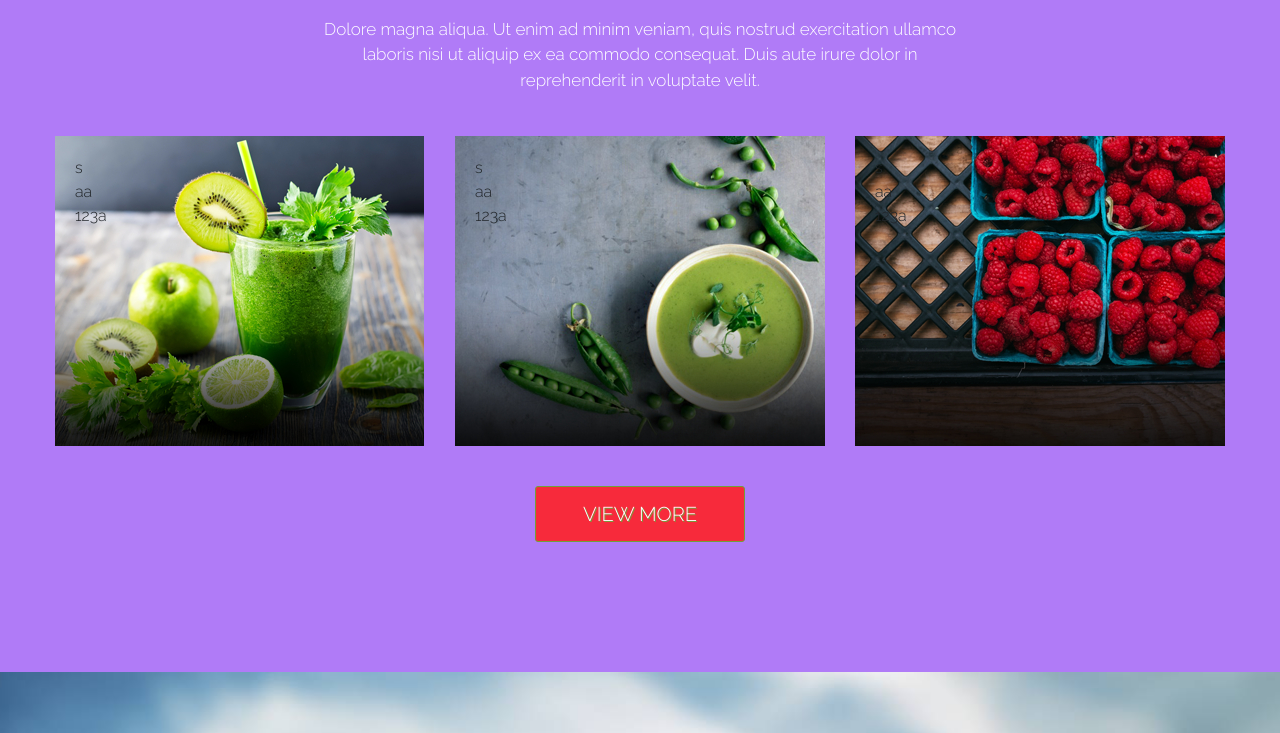
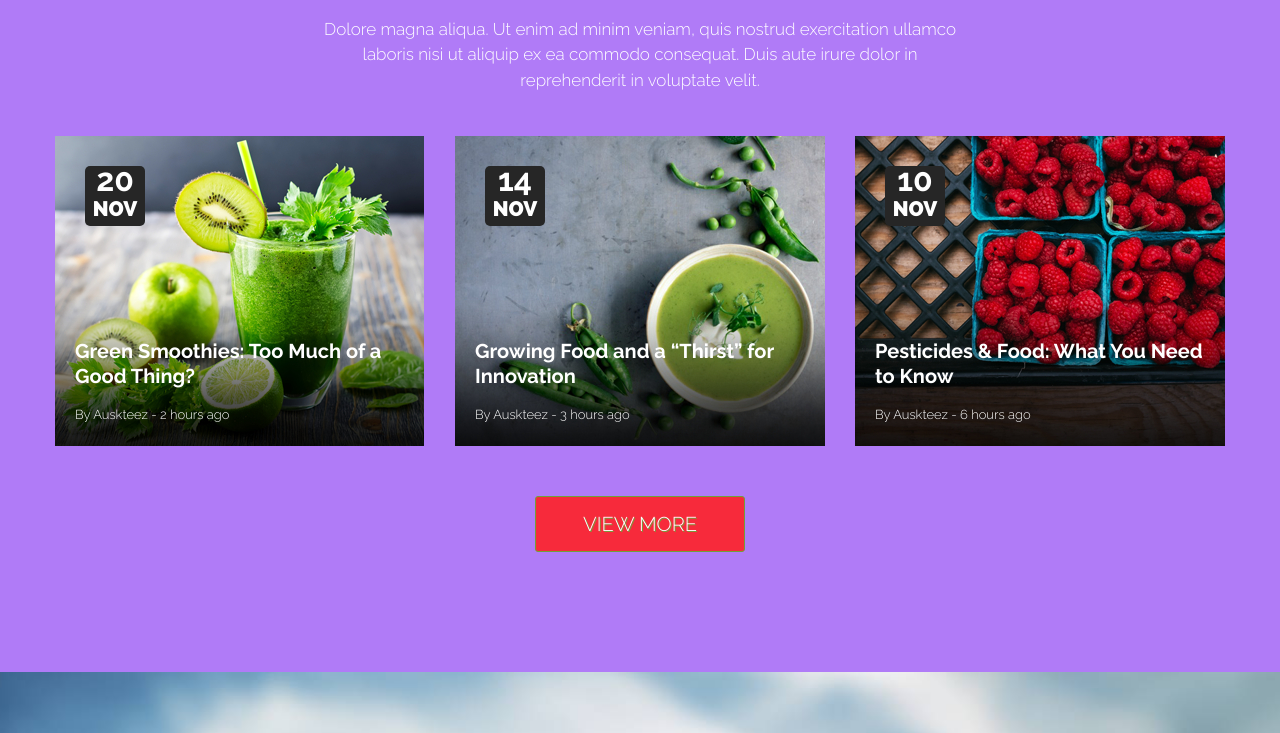
Before and after one commit to PanKreska/LP, a website built with webpack: page src/tasks/2.html in a window 1280 px wide. Shown: the part 4460-5193 px from the top of the page. Built offline with nearby package versions, Linux system fonts and the light colour scheme.

Commit message:
update-blog

```diff
--- a/src/tasks/2.html
+++ b/src/tasks/2.html
@@ -182,23 +182,34 @@
                 </div>
                 <div class="col-md-4">
                                 <div class="post -one">
-                                    <div class="date--post"><img src="" alt="">s</div>
-                                    <div class="post--title">aa</div>
-                                    <div class="post--autor">123a</div>
+                                    <div class="post--date">
+                                        <div class="day">20</div>
+                                        <div class="month">NOV</div>
+                                    </div>
+                                    <div class="post--title">Green Smoothies: Too Much of a Good Thing?
+                                    </div>
+                                    <div class="post--autor">By Auskteez - 2 hours ago
+                                    </div>
                                 </div>
                 </div>
                 <div class="col-md-4">
                                 <div class="post -two">
-                                    <div class="date--post"><img src="" alt="">s</div>
-                                    <div class="post--title">aa</div>
-                                    <div class="post--autor">123a</div>
+                                    <div class="post--date">
+                                        <div class="day">14</div>
+                                        <div class="month">NOV</div>
+                                    </div>
+                                    <div class="post--title">Growing Food and a “Thirst” for Innovation</div>
+                                    <div class="post--autor">By Auskteez - 3 hours ago</div>
                             </div>
                 </div>
                 <div class="col-md-4">
                                 <div class="post -three">
-                                    <div class="date--post"><img src="" alt="">s</div>
-                                    <div class="post--title">aa</div>
-                                    <div class="post--autor">123a</div>
+                                    <div class="post--date">
+                                        <div class="day">10</div>
+                                        <div class="month">NOV</div>
+                                    </div>
+                                    <div class="post--title">Pesticides & Food: What You Need to Know</div>
+                                    <div class="post--autor">By Auskteez - 6 hours ago</div>
                                 </div>
                 </div>
                 <div class="col-md-12">
--- a/src/tasks/task2/defaultStyles.scss
+++ b/src/tasks/task2/defaultStyles.scss
@@ -304,6 +304,9 @@
     width: 100%;
     background-repeat: no-repeat;
     padding: 20px;
+    color: var(--white);
+    display: flex;
+    flex-direction: column;
     &.-one {
         background-image: url('./tasks/task2/img/kiwi.jpg');
     }
@@ -314,14 +317,45 @@
         background-image: url('./tasks/task2/img/rasp.jpg');
     }
 }
-.date--post {
+.post--date {
+    border-radius: 5px;
+    background-color: #262626;
+    width: 60px;
+    height: 60px;
+    display: flex;
+    flex-direction: column;
+    justify-content: center;
+    align-items: center;
+    position: relative;
+    left: 10px;
+    top: 10px;
 
+    >.day {
+        font-family: var(--fontTask2);
+        font-weight: var(--font-weight-bold);
+        font-size: 32px;
+        margin-top: -11px;
+    }
+    >.month {
+        font-family: var(--fontTask2Title);
+        font-size: 21px;
+        margin-top: -11px;
+    }
 }
 .post--title {
-
+    font-family: var(--fontTask2);
+    font-weight: var(--font-weight-bold);
+    font-size: 20px;
+    line-height: 25px;
+    position: relative;
+    top: 123px;
 }
 .post--autor  {
-
+    font-family: var(--fontTask2);
+    font-weight: var(--font-weight-light);
+    font-size: 13px;
+    position: relative;
+    top: 139px;
 }
 .btn--blog--div{
     text-align: center;
@@ -336,6 +370,7 @@
     padding-top: 12px;
     padding-bottom: 12px;
     width: 18%;
+    margin-top: 10px;
 }
 // section 7 CONTACT
 .section7 {
@@ -373,17 +408,19 @@
     font-weight: var(--font-weight-bold);
 }
 .feedback-input {
-    padding: 13px 12px 11px 18px;
-    margin-bottom: 13px;
+    padding: 14px 17px 12px 20px;
+    margin-bottom: 16px;
     width: 500px;
     color: var(--white);
     background-color: var(--contactFormTask2);
+    border: none;
 }
 ::placeholder {
     color: var(--white);
 }
 textarea {
     min-height: 250px;
+    opacity: 0.5;
 }
 .adres{
     font-size: 17px;
```
